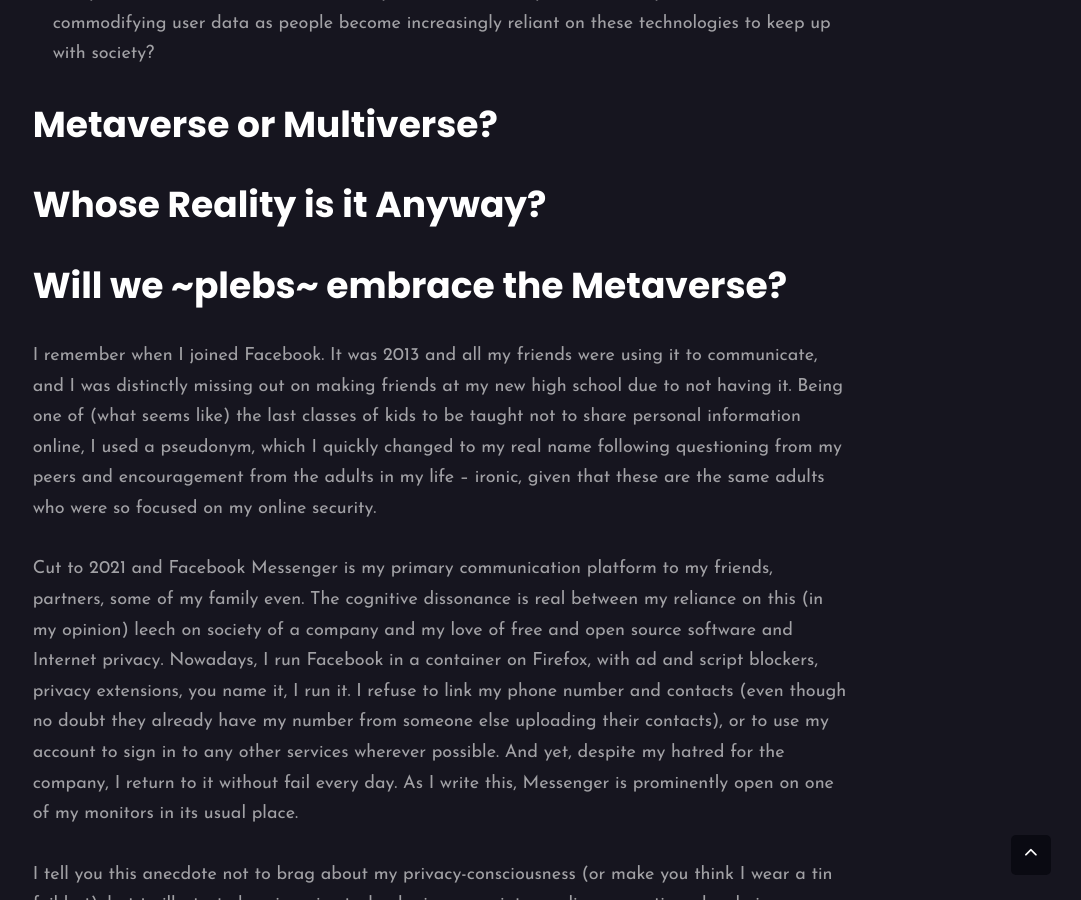
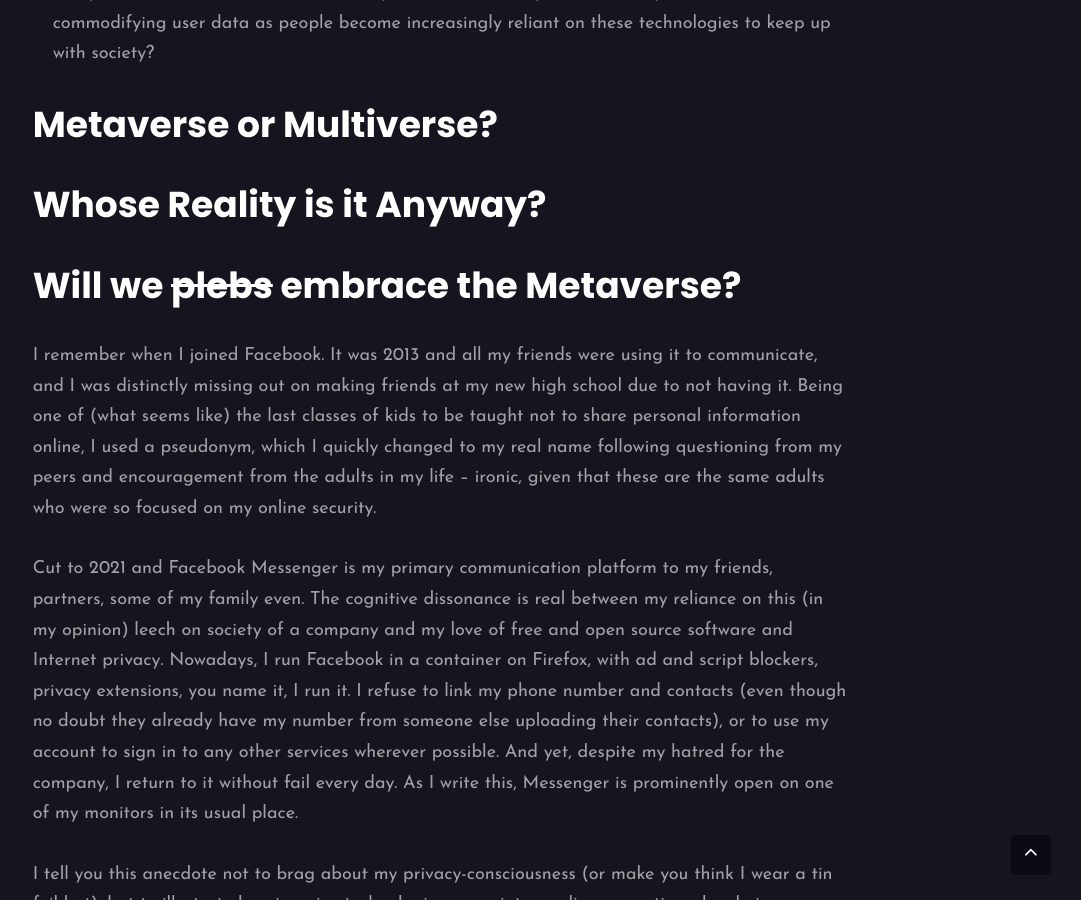
Before and after one commit to EinsteinFrizz/blog, a Jekyll site: the page built from _posts/2021-11-24-metaverse.markdown, in a window 1280 px wide and 900 px high, scrolled down 3549 px. Shown: the whole window, without its empty margins (199-1280 px from the left). Built offline with Jekyll 4.4.1, drawn with Linux system fonts in a browser that asks for light colours; nearby versions of some CDN libraries.

Commit message:
strikethrough?

```diff
--- a/_posts/2021-11-24-metaverse.markdown
+++ b/_posts/2021-11-24-metaverse.markdown
@@ -54,7 +54,7 @@ Facebook refers to this metaverse as ***the*** Metaverse, while I refer to it as
 
 # Whose Reality is it Anyway?
 
-# Will we ~plebs~ embrace the Metaverse?
+# Will we ~~plebs~~ embrace the Metaverse?
 
 I remember when I joined Facebook. It was 2013 and all my friends were using it to communicate, and I was distinctly missing out on making friends at my new high school due to not having it. Being one of (what seems like) the last classes of kids to be taught not to share personal information online, I used a pseudonym, which I quickly changed to my real name following questioning from my peers and encouragement from the adults in my life – ironic, given that these are the same adults who were so focused on my online security.
 
```
